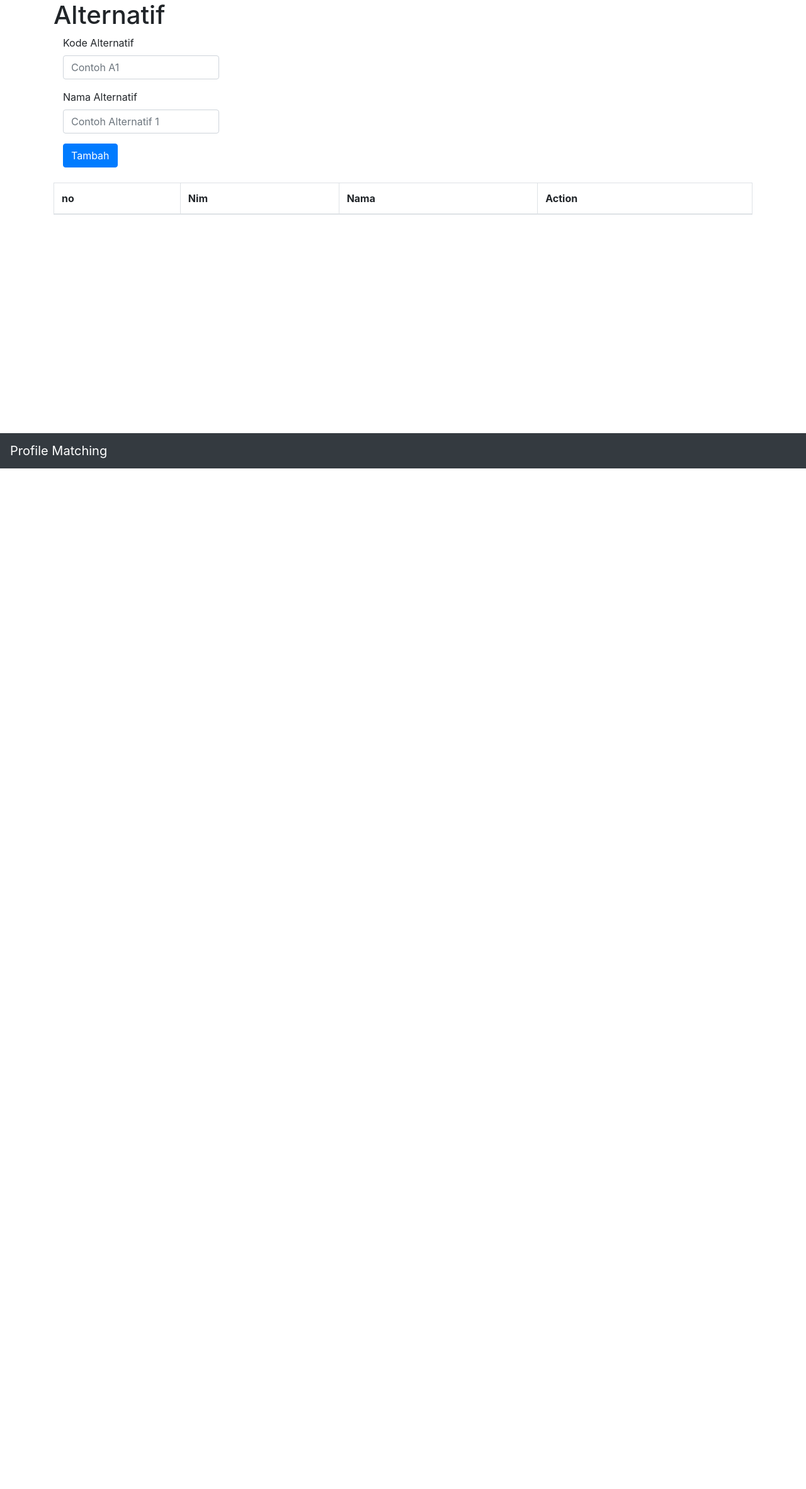
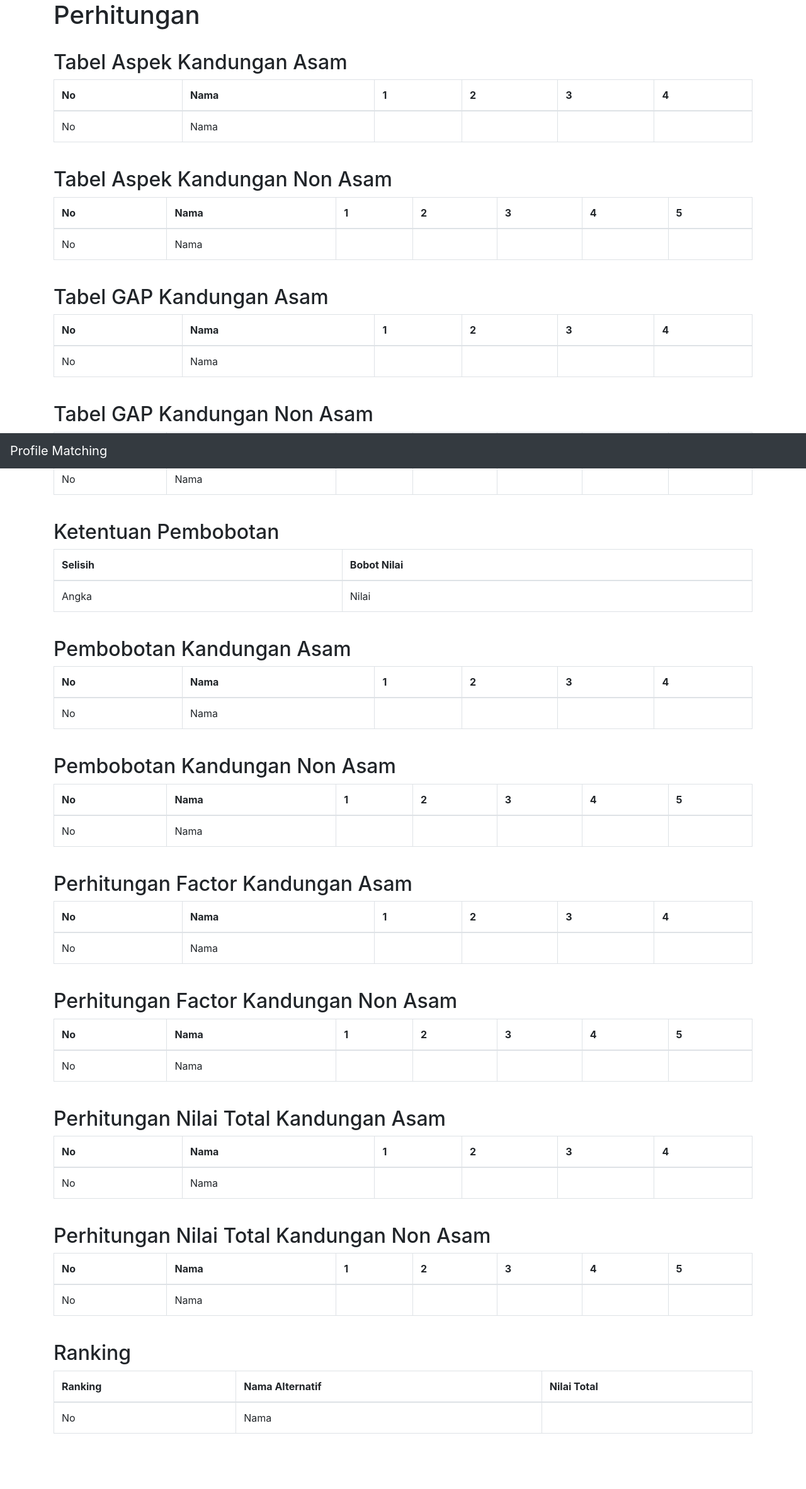
Before and after one commit to fadliaditama/spk4, a CodeIgniter app: page /spk4/Perhitungan in a window 1280 px wide. Shown: the part 56-2421 px from the top of the page at 63% size. Before the commit the page ends 800 px from the top, so only its background shows below. Run offline with CodeIgniter, Linux system fonts and the light colour scheme; data that the repository does not hold is empty; some libraries are stand-ins or nearby versions.

Commit message:
Update v_perhitungan.php
Tambah 6 Tabel aspek, gap, pembobotan, perhitungan factor (second dan core), perhitungan nilai total, dan terakhir tabel ranking

```diff
--- a/application/views/v_perhitungan.php
+++ b/application/views/v_perhitungan.php
@@ -1,44 +1,313 @@
 <?php $this->load->view('layout/header');?>
 	<div class="container">
-		<h1>Alternatif</h1>
+		<h1>Perhitungan</h1>
+		<br>
 		<div>
-			<form method="POST" action="insert">
-			  <div class="form-group col-md-3">
-			    <label for="exampleInputEmail1">Kode Alternatif</label>
-			    <input type="kode" class="form-control" id="" placeholder="Contoh A1">
-			  </div>
-			  <div class="form-group col-md-3">
-			    <label for="exampleInputPassword1">Nama Alternatif</label>
-			    <input type="password" class="form-control" id="" placeholder="Contoh Alternatif 1">
-			  </div>
-			  <div class="col-md-3">
-			  	<button type="submit" class="btn btn-primary">Tambah</button>
-			  </div>
-			</form>
-		</div>
-		<br>
+			<h2>Tabel Aspek Kandungan Asam</h2>
 			<table class="table table-bordered">
 				<thead>
 					<tr>
-					<th>no</th>
-					<th>Nim</th>
+						<th>No</th>
 						<th>Nama</th>
-					<th>Action</th>
+						<th>1</th>
+						<th>2</th>
+						<th>3</th>
+						<th>4</th>
 					</tr>
 				</thead>
 				<tbody>
-				<?php
-				$no = 1;
-				foreach ($mahasiswa as $row)
-				{ ?>
 					<tr>
-						<td><?php echo $no++ ?></td>
-						<td><?php echo $row->nim?></td>
-						<td><?php echo $row->nama?></td>
-						<td><button type="submit" class="btn btn-warning btn-sm">edit</button><button type="delete" class="btn btn-danger btn-sm">delete</button></td>
+						<td>No</td>
+						<td>Nama</td>
+						<td></td>
+						<td></td>
+						<td></td>
+						<td></td>
 					</tr>
-				<?php } ?>
 				</tbody>
 			</table>
 		</div>
+		<br>
+		<div>
+			<h2>Tabel Aspek Kandungan Non Asam</h2>
+			<table class="table table-bordered">
+				<thead>
+					<tr>
+						<th>No</th>
+						<th>Nama</th>
+						<th>1</th>
+						<th>2</th>
+						<th>3</th>
+						<th>4</th>
+						<th>5</th>
+					</tr>
+				</thead>
+				<tbody>
+					<tr>
+						<td>No</td>
+						<td>Nama</td>
+						<td></td>
+						<td></td>
+						<td></td>
+						<td></td>
+						<td></td>
+					</tr>
+				</tbody>
+			</table>
+		</div>
+		<br>
+		<div>
+			<h2>Tabel GAP Kandungan Asam</h2>
+			<table class="table table-bordered">
+				<thead>
+					<tr>
+						<th>No</th>
+						<th>Nama</th>
+						<th>1</th>
+						<th>2</th>
+						<th>3</th>
+						<th>4</th>
+					</tr>
+				</thead>
+				<tbody>
+					<tr>
+						<td>No</td>
+						<td>Nama</td>
+						<td></td>
+						<td></td>
+						<td></td>
+						<td></td>
+					</tr>
+				</tbody>
+			</table>
+		</div>
+		<br>
+		<div>
+			<h2>Tabel GAP Kandungan Non Asam</h2>
+			<table class="table table-bordered">
+				<thead>
+					<tr>
+						<th>No</th>
+						<th>Nama</th>
+						<th>1</th>
+						<th>2</th>
+						<th>3</th>
+						<th>4</th>
+						<th>5</th>
+					</tr>
+				</thead>
+				<tbody>
+					<tr>
+						<td>No</td>
+						<td>Nama</td>
+						<td></td>
+						<td></td>
+						<td></td>
+						<td></td>
+						<td></td>
+					</tr>
+				</tbody>
+			</table>
+		</div>
+		<br>
+		<div>
+			<h2>Ketentuan Pembobotan</h2>
+			<table class="table table-bordered">
+				<thead>
+					<tr>
+						<th>Selisih</th>
+						<th>Bobot Nilai</th>
+					</tr>
+				</thead>
+				<tbody>
+					<tr>
+						<td>Angka</td>
+						<td>Nilai</td>
+					</tr>
+				</tbody>
+			</table>
+		</div>
+		<br>
+		<div>
+			<h2>Pembobotan Kandungan Asam</h2>
+			<table class="table table-bordered">
+				<thead>
+					<tr>
+						<th>No</th>
+						<th>Nama</th>
+						<th>1</th>
+						<th>2</th>
+						<th>3</th>
+						<th>4</th>
+					</tr>
+				</thead>
+				<tbody>
+					<tr>
+						<td>No</td>
+						<td>Nama</td>
+						<td></td>
+						<td></td>
+						<td></td>
+						<td></td>
+					</tr>
+				</tbody>
+			</table>
+		</div>
+		<br>
+		<div>
+			<h2>Pembobotan Kandungan Non Asam</h2>
+			<table class="table table-bordered">
+				<thead>
+					<tr>
+						<th>No</th>
+						<th>Nama</th>
+						<th>1</th>
+						<th>2</th>
+						<th>3</th>
+						<th>4</th>
+						<th>5</th>
+					</tr>
+				</thead>
+				<tbody>
+					<tr>
+						<td>No</td>
+						<td>Nama</td>
+						<td></td>
+						<td></td>
+						<td></td>
+						<td></td>
+						<td></td>
+					</tr>
+				</tbody>
+			</table>
+		</div>
+		<br>
+		<div>
+			<h2>Perhitungan Factor Kandungan Asam</h2>
+			<table class="table table-bordered">
+				<thead>
+					<tr>
+						<th>No</th>
+						<th>Nama</th>
+						<th>1</th>
+						<th>2</th>
+						<th>3</th>
+						<th>4</th>
+					</tr>
+				</thead>
+				<tbody>
+					<tr>
+						<td>No</td>
+						<td>Nama</td>
+						<td></td>
+						<td></td>
+						<td></td>
+						<td></td>
+					</tr>
+				</tbody>
+			</table>
+		</div>
+		<br>
+		<div>
+			<h2>Perhitungan Factor Kandungan Non Asam</h2>
+			<table class="table table-bordered">
+				<thead>
+					<tr>
+						<th>No</th>
+						<th>Nama</th>
+						<th>1</th>
+						<th>2</th>
+						<th>3</th>
+						<th>4</th>
+						<th>5</th>
+					</tr>
+				</thead>
+				<tbody>
+					<tr>
+						<td>No</td>
+						<td>Nama</td>
+						<td></td>
+						<td></td>
+						<td></td>
+						<td></td>
+						<td></td>
+					</tr>
+				</tbody>
+			</table>
+		</div>
+		<br>
+		<div>
+			<h2>Perhitungan Nilai Total Kandungan Asam</h2>
+			<table class="table table-bordered">
+				<thead>
+					<tr>
+						<th>No</th>
+						<th>Nama</th>
+						<th>1</th>
+						<th>2</th>
+						<th>3</th>
+						<th>4</th>
+					</tr>
+				</thead>
+				<tbody>
+					<tr>
+						<td>No</td>
+						<td>Nama</td>
+						<td></td>
+						<td></td>
+						<td></td>
+						<td></td>
+					</tr>
+				</tbody>
+			</table>
+		</div>
+		<br>
+		<div>
+			<h2>Perhitungan Nilai Total Kandungan Non Asam</h2>
+			<table class="table table-bordered">
+				<thead>
+					<tr>
+						<th>No</th>
+						<th>Nama</th>
+						<th>1</th>
+						<th>2</th>
+						<th>3</th>
+						<th>4</th>
+						<th>5</th>
+					</tr>
+				</thead>
+				<tbody>
+					<tr>
+						<td>No</td>
+						<td>Nama</td>
+						<td></td>
+						<td></td>
+						<td></td>
+						<td></td>
+						<td></td>
+					</tr>
+				</tbody>
+			</table>
+		</div>
+		<br>
+		<div>
+			<h2>Ranking</h2>
+			<table class="table table-bordered">
+				<thead>
+					<tr>
+						<th>Ranking</th>
+						<th>Nama Alternatif</th>
+						<th>Nilai Total</th>
+					</tr>
+				</thead>
+				<tbody>
+					<tr>
+						<td>No</td>
+						<td>Nama</td>
+						<td></td>
+					</tr>
+				</tbody>
+			</table>
+		</div>
+	</div>
 <?php $this->load->view('layout/footer');?>
```
Lines whose indentation alone changed are shown as unchanged.
